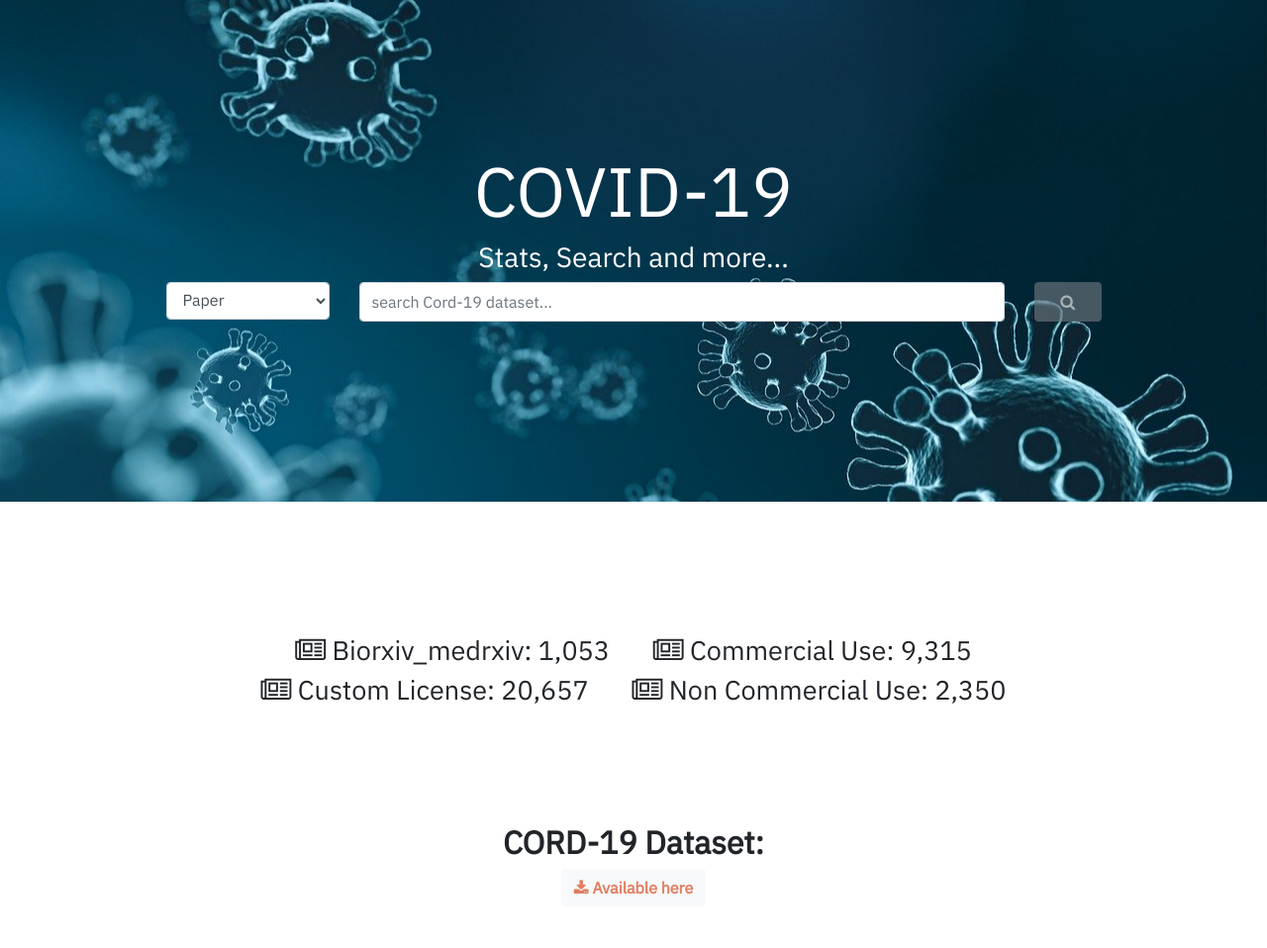
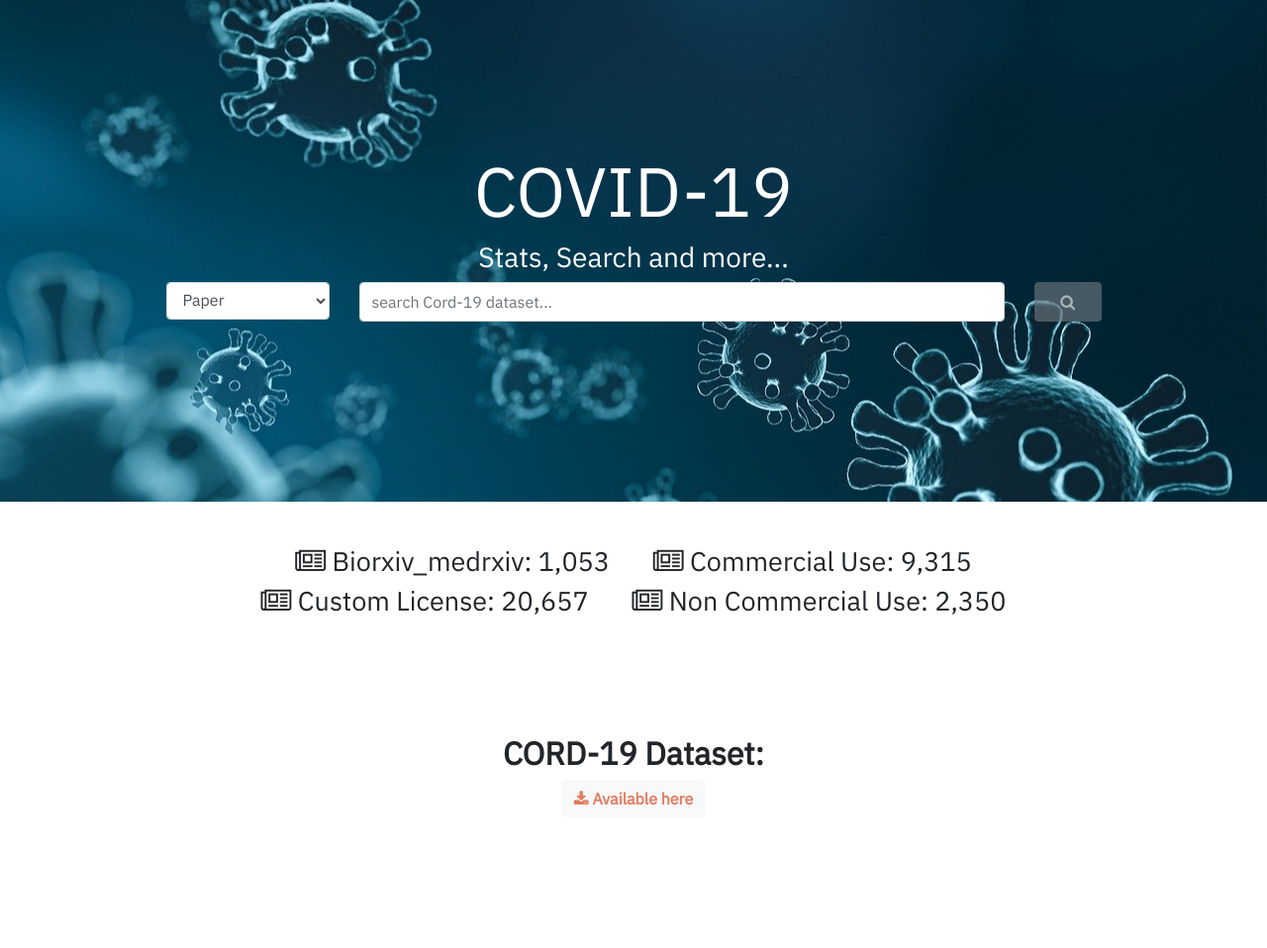
Before and after one commit to heerambavi1998/CovidExplorer, a Flask app: page / in a window 1280 px wide. Shown: the part 63-1021 px from the top of the page at 99% size. Run offline with Flask 3, Linux system fonts and the light colour scheme; parts of the project's set-up code (start-up, migrations or seed data) failed here and were passed over; some libraries are stand-ins or nearby versions.

Commit message:
index page whitespace removed

```diff
--- a/app/templates/index.html
+++ b/app/templates/index.html
@@ -46,7 +46,7 @@
             </div>
     </section>
     <section class="search-sec" id="search_bar">
-        <div class="container" style="margin-top: 100px; text-align: center">
+        <div class="container" style="margin-top: 10px; text-align: center">
             <span class="d"><i class="fa fa-newspaper-o"></i> Biorxiv_medrxiv: 1,053</span>
             <span class="d"><i class="fa fa-newspaper-o"></i> Commercial Use: 9,315</span>
             <br>
```
